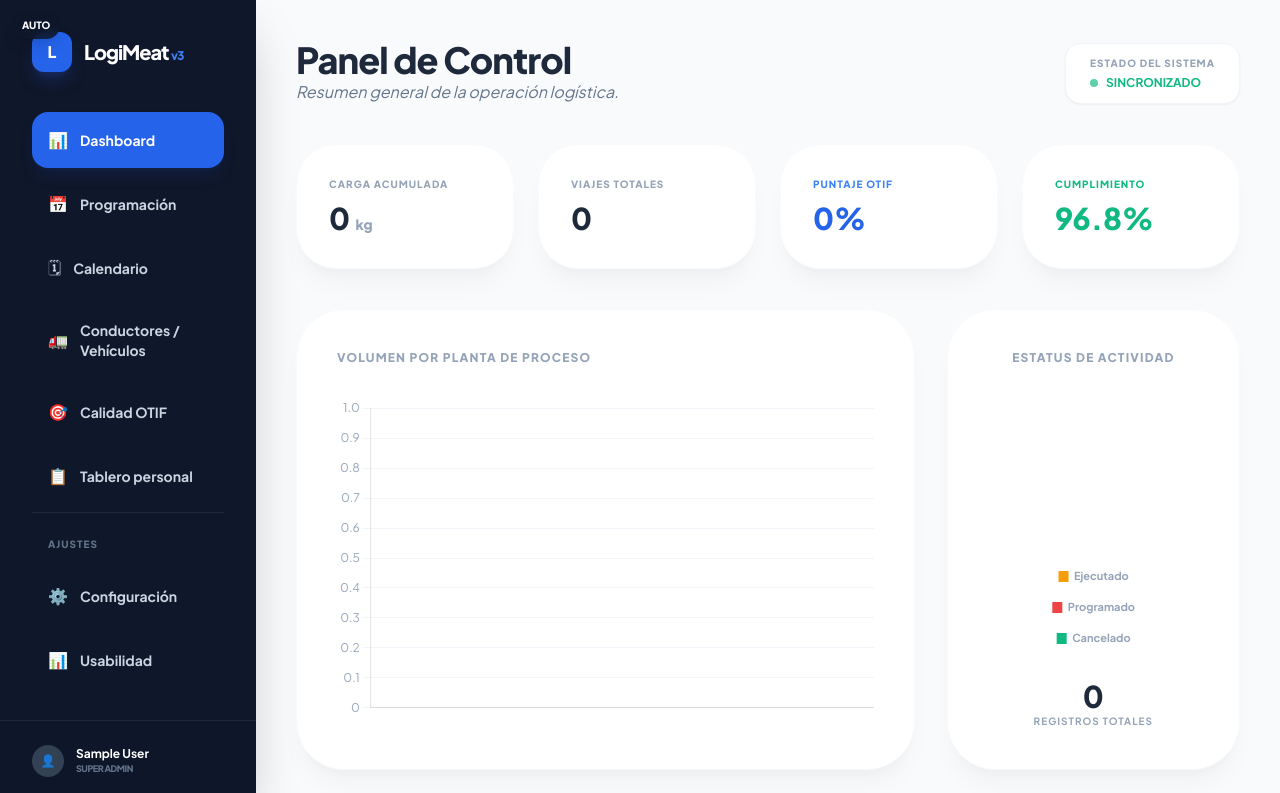
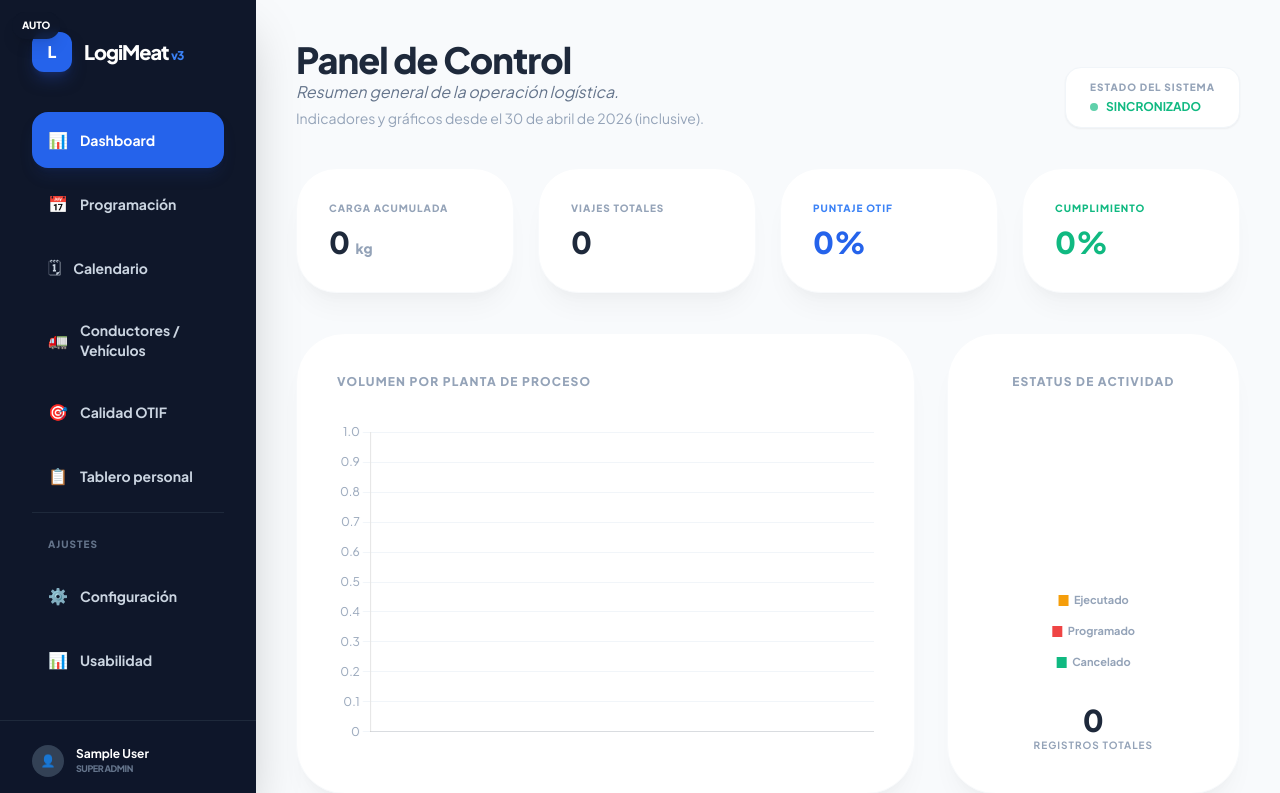
Before and after one commit to analistatic-coder/logimeat, a PHP site: page / in a window 1280 px wide. Shown: the top 793 px of the page. Run offline with PHP 8.4, Linux system fonts and the light colour scheme; the visitor is signed in with stand-in values (Sample User, id 1); tables that the repository leaves empty or names only in its code hold one stand-in row (values such as "Sample post"); some libraries are stand-ins or nearby versions.

Commit message:
Descripción breve de los cambios

```diff
--- a/config/schema_usabilidad.sql
+++ b/config/schema_usabilidad.sql
@@ -5,7 +5,7 @@ CREATE TABLE IF NOT EXISTS app_usabilidad_evento (
   id BIGINT UNSIGNED NOT NULL AUTO_INCREMENT PRIMARY KEY,
   tipo ENUM('login','pagina') NOT NULL,
   modulo VARCHAR(96) NOT NULL,
-  id_user INT NULL,
+  id_user VARCHAR(64) NULL,
   rol VARCHAR(80) NULL,
   ip VARCHAR(45) NULL,
   user_agent VARCHAR(255) NULL,
--- a/index.php
+++ b/index.php
@@ -2,10 +2,17 @@
 require_once 'auth.php';
 require_once 'conexion.php';
 
-// Mostrar dashboard solo desde la fecha de reinicio operativo.
+// Mostrar dashboard solo desde la fecha de reinicio operativo (programación como si empezara este día).
 $fechaCorte = '2026-04-30';
 $fechaIsoExpr = "CONCAT(SUBSTRING(p.Fecha_de_Operacion, 7, 4), '-', SUBSTRING(p.Fecha_de_Operacion, 4, 2), '-', SUBSTRING(p.Fecha_de_Operacion, 1, 2))";
 $whereFechaCorte = "p.Fecha_de_Operacion REGEXP '^[0-9]{2}/[0-9]{2}/[0-9]{4}$' AND $fechaIsoExpr >= '$fechaCorte'";
+$fechaCorteUi = DateTimeImmutable::createFromFormat('Y-m-d', $fechaCorte);
+$fechaCorteLarga = $fechaCorteUi
+    ? $fechaCorteUi->format('d') . ' de ' . [
+        '01' => 'enero', '02' => 'febrero', '03' => 'marzo', '04' => 'abril', '05' => 'mayo', '06' => 'junio',
+        '07' => 'julio', '08' => 'agosto', '09' => 'septiembre', '10' => 'octubre', '11' => 'noviembre', '12' => 'diciembre',
+    ][$fechaCorteUi->format('m')] . ' de ' . $fechaCorteUi->format('Y')
+    : $fechaCorte;
 
 // 1. CONSULTAS PARA INDICADORES SUPERIORES (KPIs)
 $total_kg = $pdo->query("SELECT COALESCE(SUM(p.Cantidad),0) FROM Programacion p WHERE $whereFechaCorte")->fetchColumn() ?: 0;
@@ -33,6 +40,9 @@ $res_clientes = $pdo->query($sql_clientes)->fetchAll(PDO::FETCH_ASSOC);
 $cont_ejecutado = $pdo->query("SELECT COUNT(*) FROM Programacion p WHERE $whereFechaCorte AND p.Estado_Actividad = 'EJECUTADO'")->fetchColumn() ?: 0;
 $cont_programado = $pdo->query("SELECT COUNT(*) FROM Programacion p WHERE $whereFechaCorte AND p.Estado_Actividad = 'PROGRAMADO'")->fetchColumn() ?: 0;
 $cont_cancelado = $pdo->query("SELECT COUNT(*) FROM Programacion p WHERE $whereFechaCorte AND p.Estado_Actividad = 'CANCELADO'")->fetchColumn() ?: 0;
+$cumplimiento_perc = ($total_prog > 0)
+    ? round((($cont_ejecutado + $cont_programado) / $total_prog) * 100, 1)
+    : 0;
 
 // 5. DATOS PARA GRÁFICA: TENDENCIA DIARIA (Últimos 7 días)
 $sql_trend = "SELECT p.Fecha_de_Operacion, SUM(p.Cantidad) as kg
@@ -66,6 +76,7 @@ $res_trend = array_reverse($pdo->query($sql_trend)->fetchAll(PDO::FETCH_ASSOC));
                 <div>
                     <h1 class="text-4xl font-extrabold text-slate-800 tracking-tight">Panel de Control</h1>
                     <p class="text-slate-500 font-medium italic">Resumen general de la operación logística.</p>
+                    <p class="text-slate-400 text-sm mt-1">Indicadores y gráficos desde el <?= htmlspecialchars($fechaCorteLarga, ENT_QUOTES, 'UTF-8') ?> (inclusive).</p>
                 </div>
                 <div class="bg-white px-6 py-3 rounded-2xl border border-slate-100 shadow-sm text-center">
                     <span class="text-[10px] font-black text-slate-400 uppercase tracking-widest block mb-1">Estado del Sistema</span>
@@ -90,7 +101,7 @@ $res_trend = array_reverse($pdo->query($sql_trend)->fetchAll(PDO::FETCH_ASSOC));
                 </div>
                 <div class="bg-white p-8 rounded-[2.5rem] card-shadow border border-slate-50">
                     <p class="text-[10px] font-black text-emerald-500 uppercase tracking-widest mb-2">Cumplimiento</p>
-                    <h3 class="text-3xl font-black text-emerald-500">96.8%</h3>
+                    <h3 class="text-3xl font-black text-emerald-500"><?= $cumplimiento_perc ?>%</h3>
                 </div>
             </div>
 
--- a/login.php
+++ b/login.php
@@ -33,7 +33,7 @@ if ($_SERVER['REQUEST_METHOD'] == 'POST') {
             $_SESSION['rol'] = $rolRaw !== '' ? $rolRaw : 'Operativo';
         }
         $_SESSION['ultima_actividad'] = time();
-        lm_usabilidad_registrar_login($pdo, (int) $usuario['ID_User'], (string) ($_SESSION['rol'] ?? ''));
+        lm_usabilidad_registrar_login($pdo, $usuario['ID_User'], (string) ($_SESSION['rol'] ?? ''));
         header('Location: index.php');
         exit();
     } else {
--- a/programacion.php
+++ b/programacion.php
@@ -603,7 +603,6 @@ $logoProgMarkup = programacion_markup_logo_colbeef($logoProgDirAssets);
                     <div class="flex flex-1 min-w-0 justify-center order-1 sm:order-2 px-2">
                         <div class="text-center max-w-full">
                             <span class="block text-base sm:text-lg md:text-[1.35rem] font-black text-white tracking-tight italic leading-tight"><?= htmlspecialchars($tituloProgramacionConFecha, ENT_QUOTES, 'UTF-8') ?></span>
-                            <span class="mt-1.5 block text-[9px] font-semibold tracking-wide text-zinc-400">Las filas de la tabla muestran otras fechas según filtros y reglas de prioridad (mañana, último día cargado…).</span>
                         </div>
                     </div>
                     <div class="hidden sm:flex w-[200px] shrink-0 justify-end order-3 pointer-events-none select-none" aria-hidden="true"></div>
```
Also changed, not shown: 1 other file.
